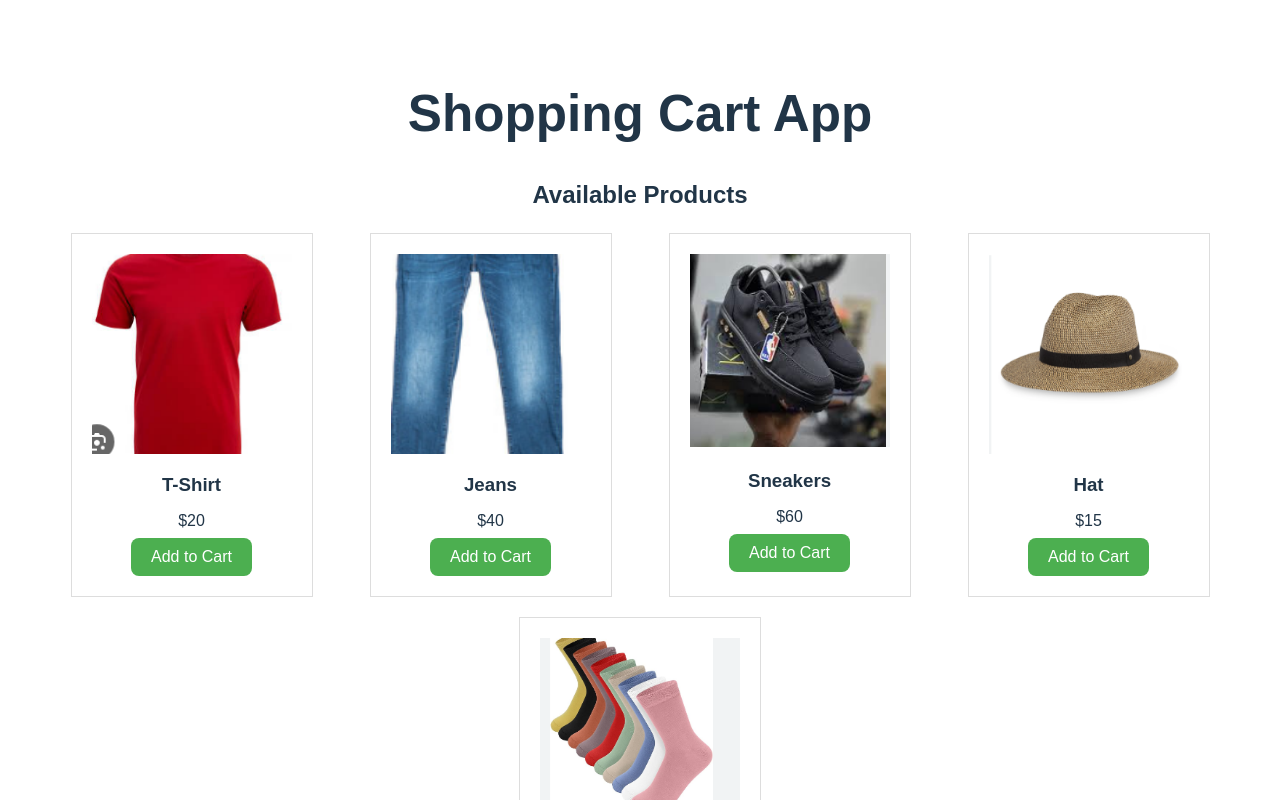
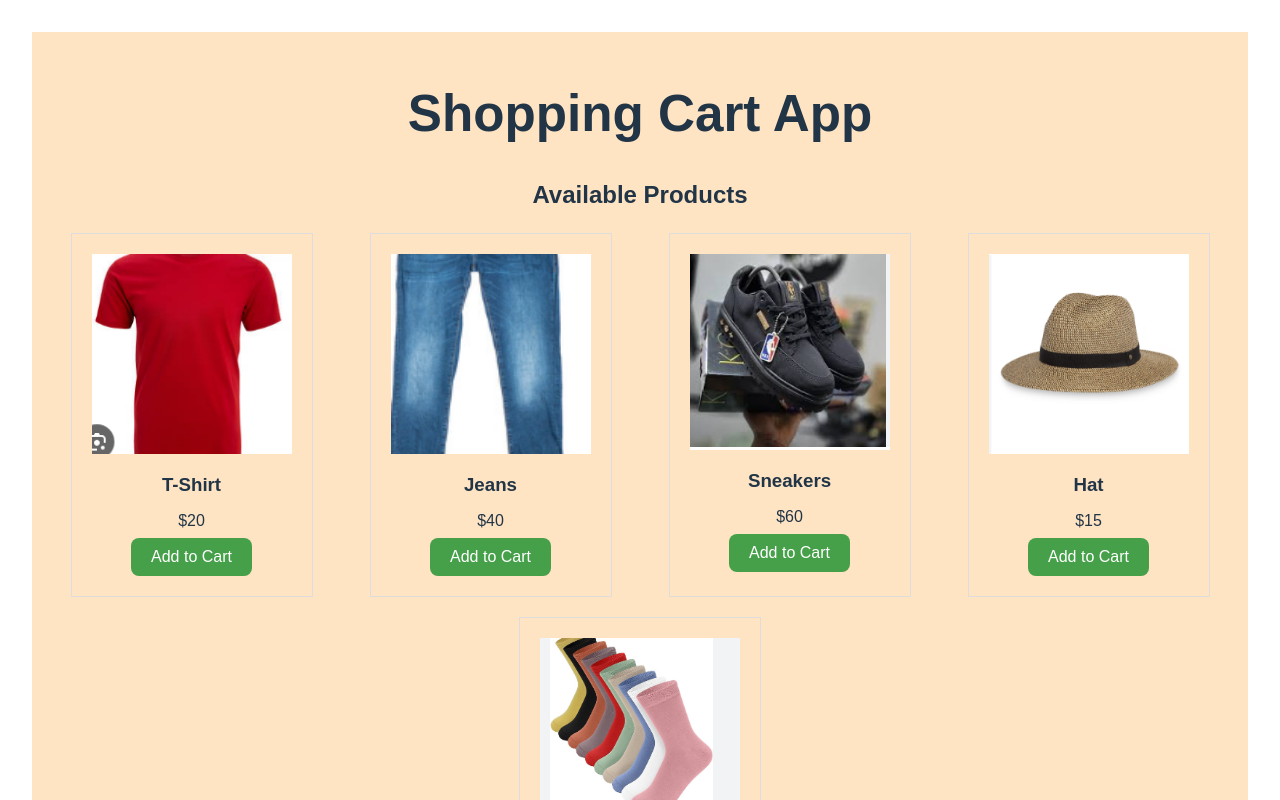
Before and after one commit to Terryann1/E-commerce-cart, a React (Vite) app: page / in a window 1280 px wide. Shown: the top 800 px of the page. Built offline with nearby package versions, Linux system fonts and the light colour scheme.

Commit message:
updated main.css

```diff
--- a/src/Style/main.css
+++ b/src/Style/main.css
@@ -1,6 +1,7 @@
 .App {
     font-family: Arial, sans-serif;
     padding: 20px;
+    background-color: bisque;
   }
 
   .product-list {
@@ -34,7 +35,7 @@
 
   .product-item button {
     padding: 10px 20px;
-    background-color: #4CAF50;
+    background-color:  #45a049;
     color: white;
     border: none;
     cursor: pointer;
```
